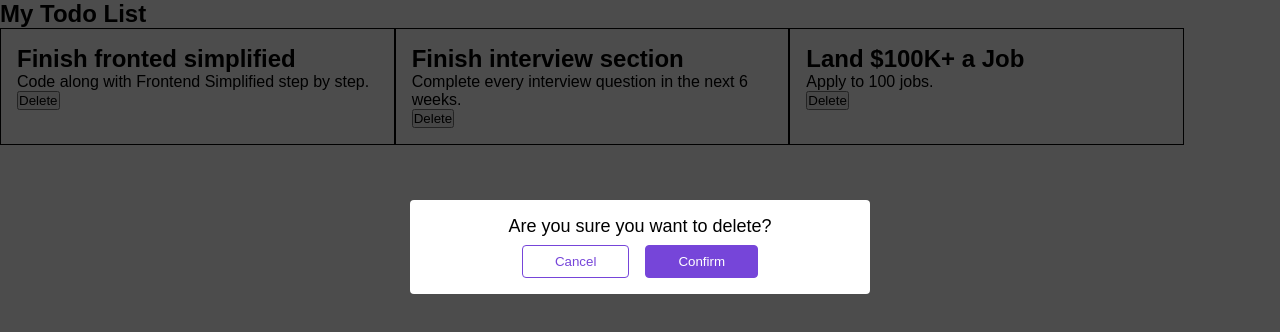
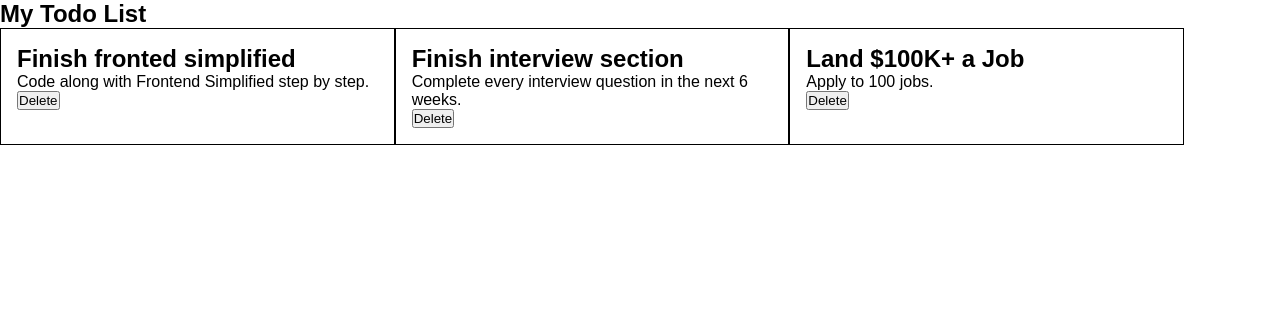
Before and after one commit to CarltonwSmith/react-crash-course1.2, a React (Create React App) app: page / in a window 1280 px wide. Shown: the top 332 px of the page. Built offline with nearby package versions, Linux system fonts and the light colour scheme.

Commit message:
Refactor: comment out Modal component in App and improve Todo component's delete handling

```diff
--- a/src/App.jsx
+++ b/src/App.jsx
@@ -17,7 +17,7 @@ function App() {
           paragraph = "Apply to 100 jobs."
           />
       </div>
-      <Modal message="Are you sure you want to delete?" />
+      {/*<Modal message="Are you sure you want to delete?" /> */}
     </div>
   );
 }
--- a/src/Components/Todo.jsx
+++ b/src/Components/Todo.jsx
@@ -2,15 +2,20 @@ import './Todo.css';
 
 function Todo({ title, onDelete, paragraph }) {
     console.log(title);
+function handleDelete() {
+    onDelete();
+}
+
   return (
     <div className='todo'>
-      <div></div>
-      <div>
         <h2>{title}</h2>
         <p>{paragraph}</p>
-        <button onClick={onDelete}>Delete</button>
+        <button onClick={() => onDelete(
+          console.log('Delete clicked')
+        )}>Delete</button>
       </div>
-    </div>
   );
 }
+
+
 export default Todo;
```
